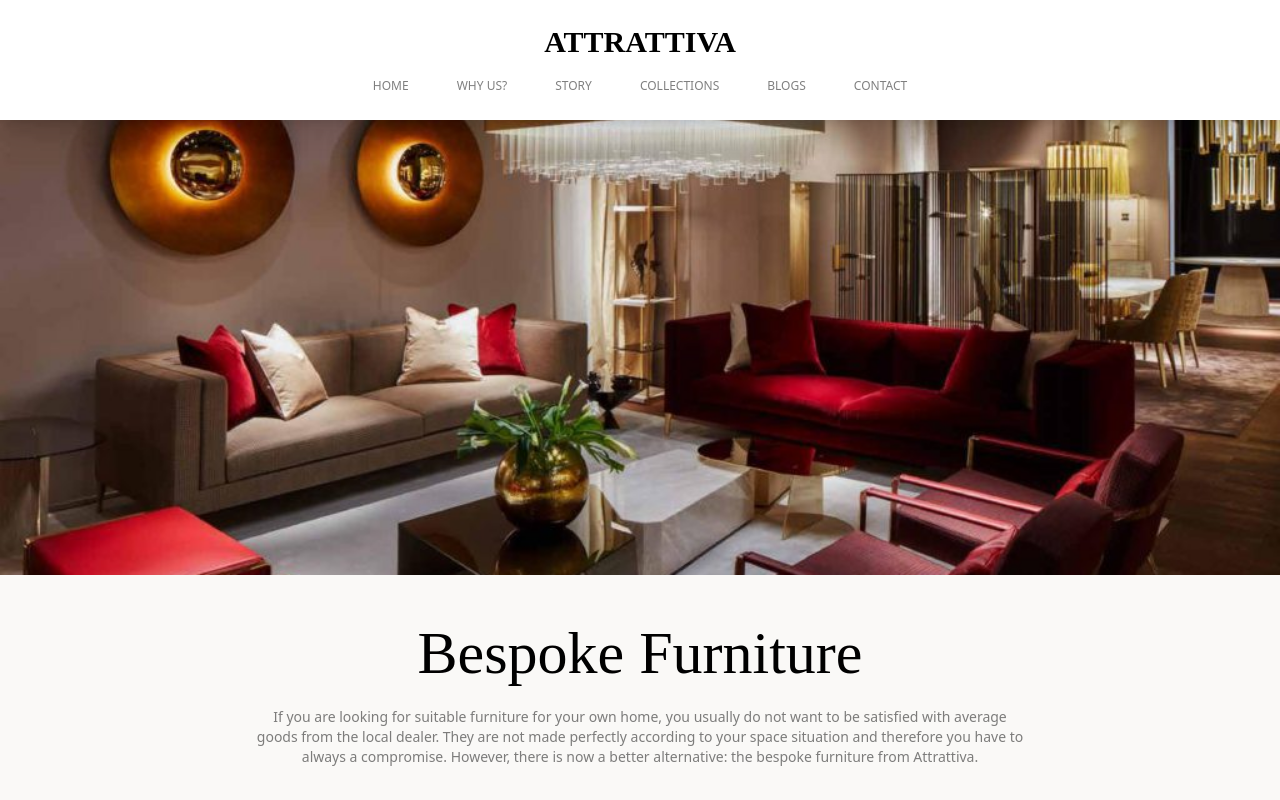
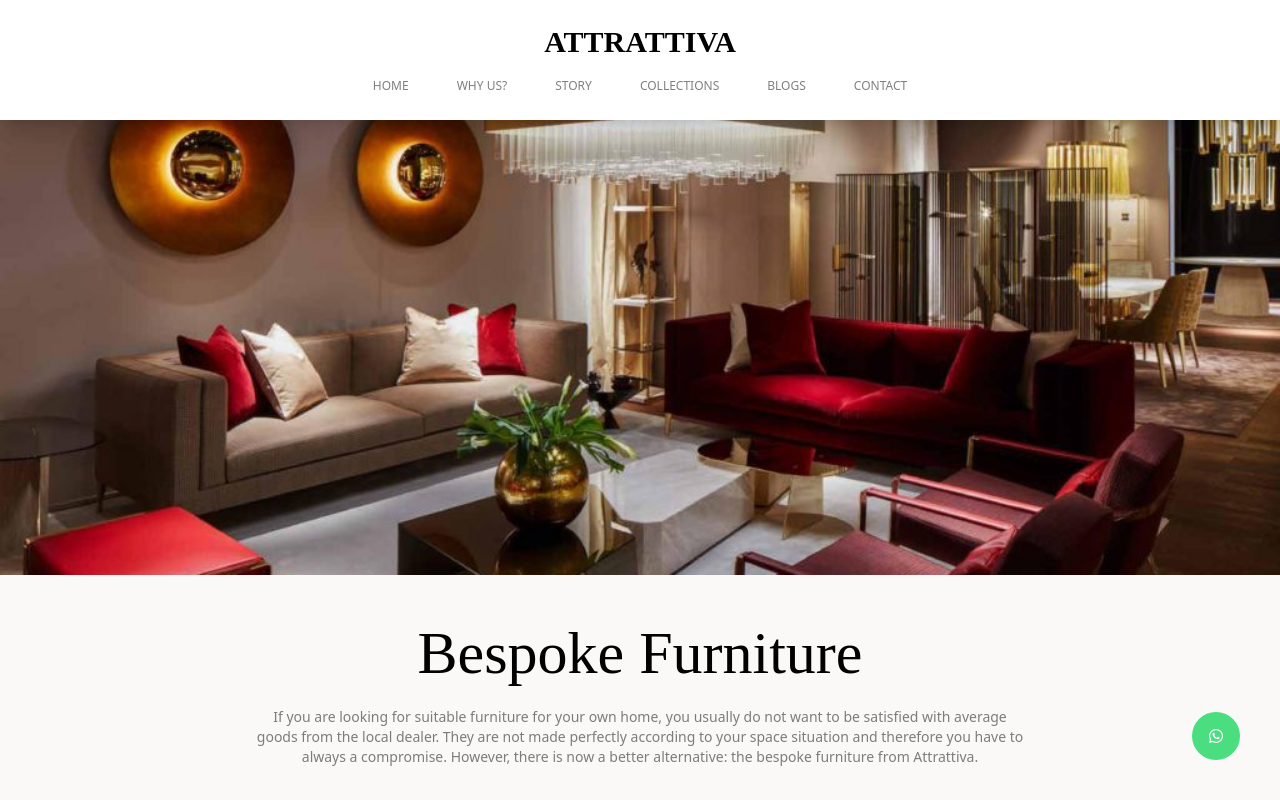
Before and after one commit to Ammyy9908/attrattiva, a Next.js app: page /pages/collections in a window 1280 px wide. Shown: the top 800 px of the page. Built offline with nearby package versions, Linux system fonts and the light colour scheme.

Commit message:
whatsapp button added

```diff
--- a/pages/pages/blogs/index.jsx
+++ b/pages/pages/blogs/index.jsx
@@ -1,4 +1,5 @@
 import BlogCard from "@/components/BlogCard";
+import WhatsappButton from "@/components/Fab";
 import Footer from "@/components/Footer";
 import Header from "@/components/Header";
 import React from "react";
@@ -24,6 +25,7 @@ function Blogs() {
           <BlogCard />
         </div>
       </div>
+      <WhatsappButton />
       <Footer />
     </div>
   );
--- a/pages/pages/collections/index.jsx
+++ b/pages/pages/collections/index.jsx
@@ -1,5 +1,6 @@
 import CollectionSmallCard from "@/components/CollectionCard";
 import CollectionCardLarge from "@/components/ColllectionCardLarge";
+import WhatsappButton from "@/components/Fab";
 import Footer from "@/components/Footer";
 import Header from "@/components/Header";
 import React from "react";
@@ -48,6 +49,7 @@ function Collection() {
           <CollectionCardLarge />
         </div>
       </div>
+      <WhatsappButton />
       <Footer />
     </div>
   );
--- a/pages/pages/contact.jsx
+++ b/pages/pages/contact.jsx
@@ -1,3 +1,4 @@
+import WhatsappButton from "@/components/Fab";
 import Footer from "@/components/Footer";
 import Header from "@/components/Header";
 import React from "react";
@@ -64,6 +65,7 @@ function contact() {
           </div>
         </div>
       </div>
+      <WhatsappButton />
       <Footer />
     </div>
   );
--- a/pages/why-us/index.jsx
+++ b/pages/why-us/index.jsx
@@ -1,3 +1,4 @@
+import WhatsappButton from "@/components/Fab";
 import Footer from "@/components/Footer";
 import Header from "@/components/Header";
 import Image from "next/image";
@@ -94,6 +95,7 @@ HIGH QUALITY "
           </div>
         </div>
       </div>
+      <WhatsappButton />
       <Footer />
     </main>
   );
```
